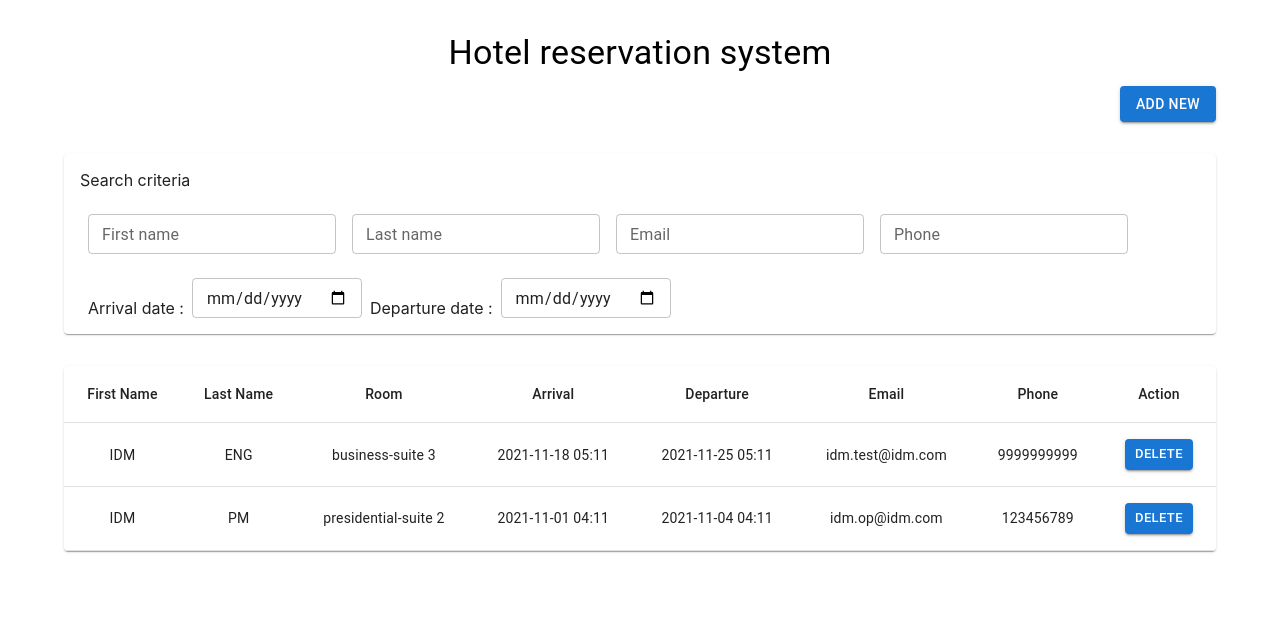
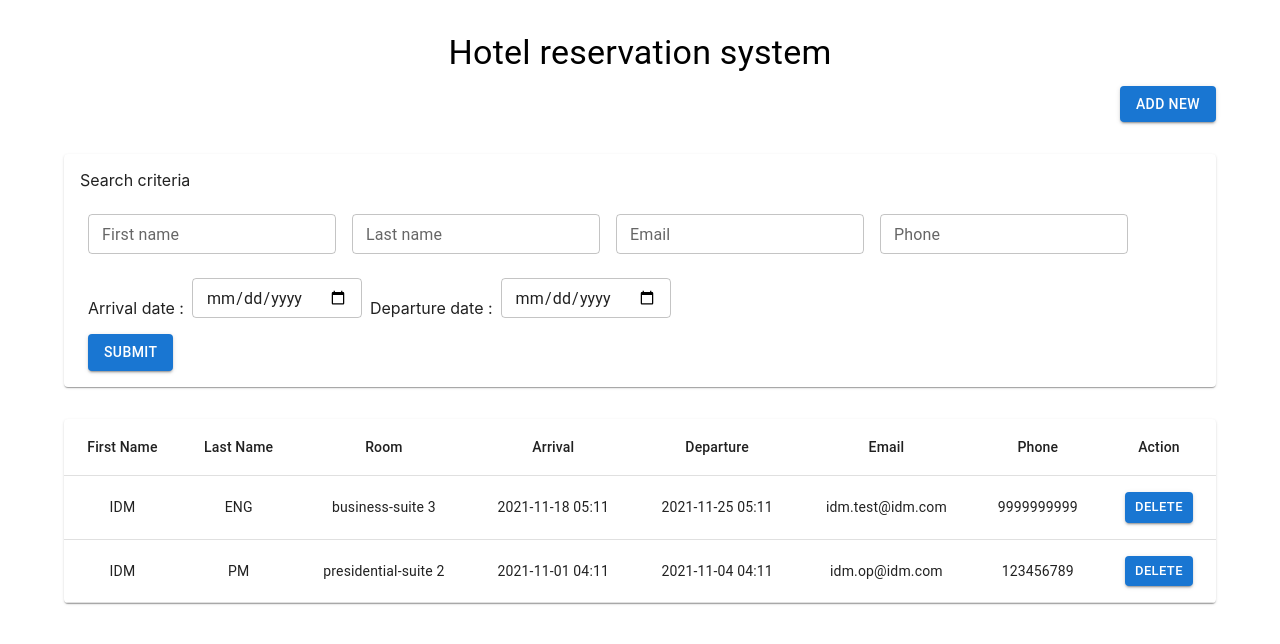
Before and after one commit to takeramagan/hotel-reservation, a React (Create React App) app: page / in a window 1280 px wide. Shown: the top 644 px of the page. Built offline with nearby package versions, Linux system fonts and the light colour scheme.

Commit message:
feature/search filter

```diff
--- a/src/components/SearchCriteria.js
+++ b/src/components/SearchCriteria.js
@@ -1,9 +1,8 @@
-import React, { useState } from "react";
-import { Box, Form, Paper, TextField, Typography } from "@mui/material";
+import React, { useCallback, useState } from "react";
+import { Box, Button, Form, Paper, TextField, Typography } from "@mui/material";
 import { useFormik } from "formik";
 
-const SearchCriteria = () => {
-  const [filter, setFilter] = useState({});
+const SearchCriteria = ({ onSearchSubmit }) => {
   const formik = useFormik({
     initialValues: {
       firstName: "",
@@ -13,12 +12,23 @@ const SearchCriteria = () => {
       arrivalDate: "",
       departureDate: "",
     },
+    onSubmit: (values) => {
+      onSearchSubmit(values);
+    },
   });
+
+  const onSubmit = useCallback(
+    (e) => {
+      e.preventDefault();
+      formik.handleSubmit(e);
+    },
+    [formik]
+  );
 
   return (
     <Paper sx={{ my: 4, p: 2 }}>
       <Box sx={{ marginBottom: 2 }}>Search criteria</Box>
-      <form>
+      <form onSubmit={onSubmit}>
         <Box>
           <TextField
             id="firstName"
@@ -84,6 +94,9 @@ const SearchCriteria = () => {
             onChange={formik.handleChange}
           />
         </Box>
+        <Button variant="contained" type="submit" sx={{ mt: 2, ml: 1 }}>
+          Submit
+        </Button>
       </form>
     </Paper>
   );
```
